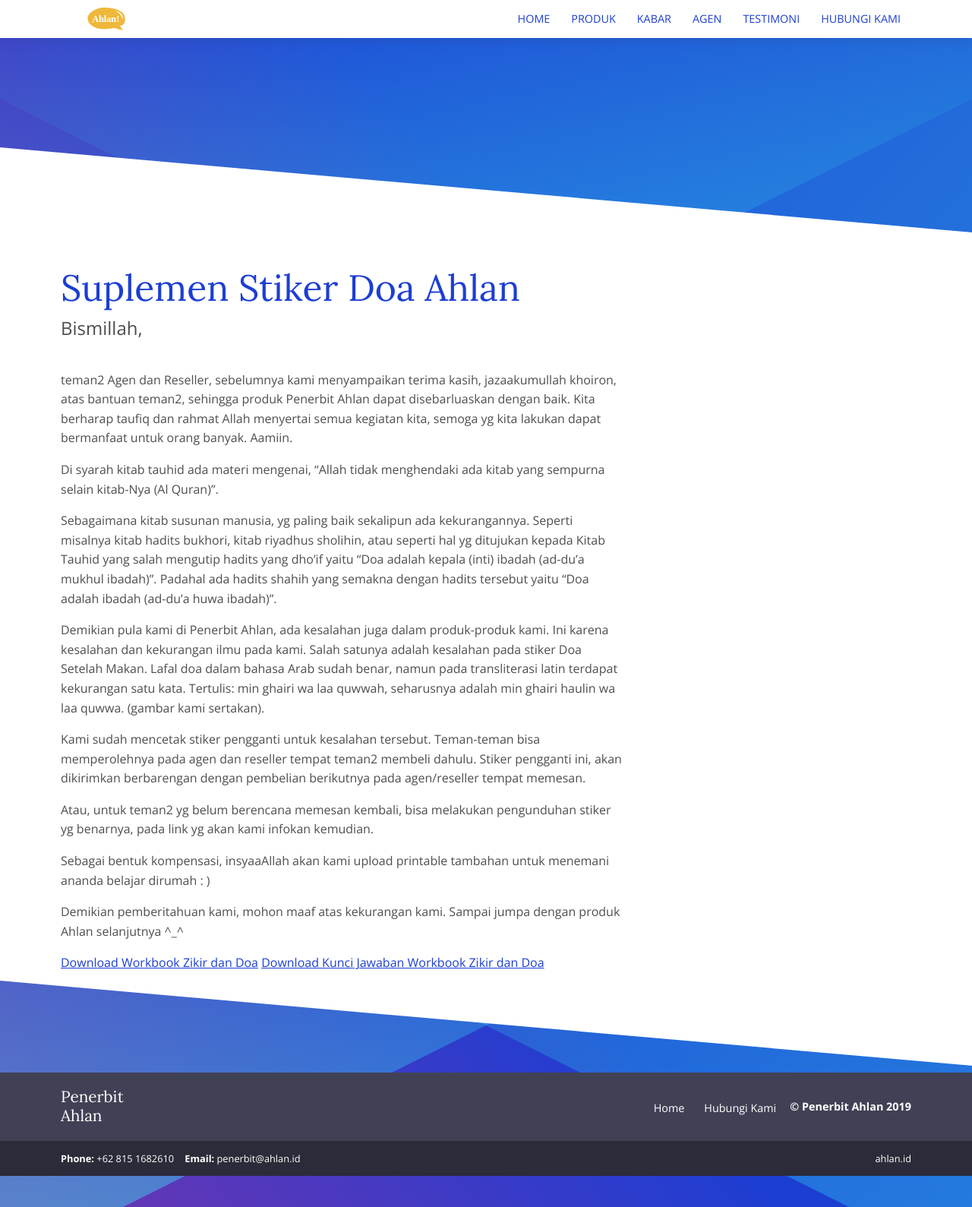
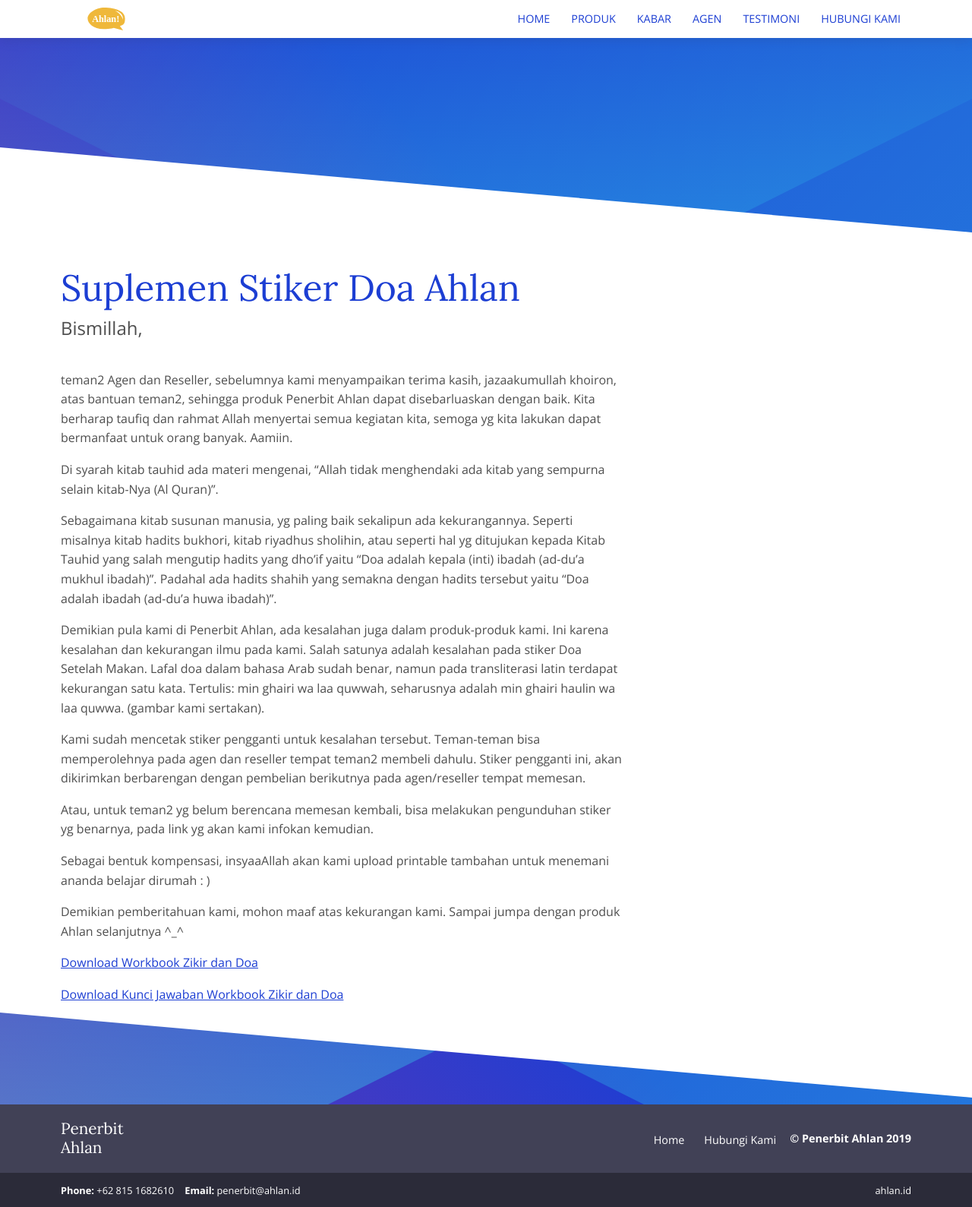
Before and after one commit to ahlanid/ahlanid.github.io, a Jekyll site: the page built from _kabars/1-suplemen-stiker-doa-ahlan.md, in a window 1280 px wide. Shown: the whole page at 76% size. Built offline with Jekyll 4.4.1, drawn with Linux system fonts in a browser that asks for light colours.

```diff
--- a/_kabars/1-suplemen-stiker-doa-ahlan.md
+++ b/_kabars/1-suplemen-stiker-doa-ahlan.md
@@ -24,5 +24,6 @@ Sebagai bentuk kompensasi, insyaaAllah akan kami upload printable tambahan untuk
 Demikian pemberitahuan kami, mohon maaf atas kekurangan kami.
 Sampai jumpa dengan produk Ahlan selanjutnya ^_^
 
-[Download Workbook Zikir dan Doa](assets/docs/workbook%20zikir%20dan%20doa.pdf)
-[Download Kunci Jawaban Workbook Zikir dan Doa](assets/docs/kunci%20jawaban%20workbook%20zikir%20dan%20doa.pdf)
+[Download Workbook Zikir dan Doa](/assets/docs/workbook%20zikir%20dan%20doa.pdf)
+
+[Download Kunci Jawaban Workbook Zikir dan Doa](/assets/docs/kunci%20jawaban%20workbook%20zikir%20dan%20doa.pdf)
```
